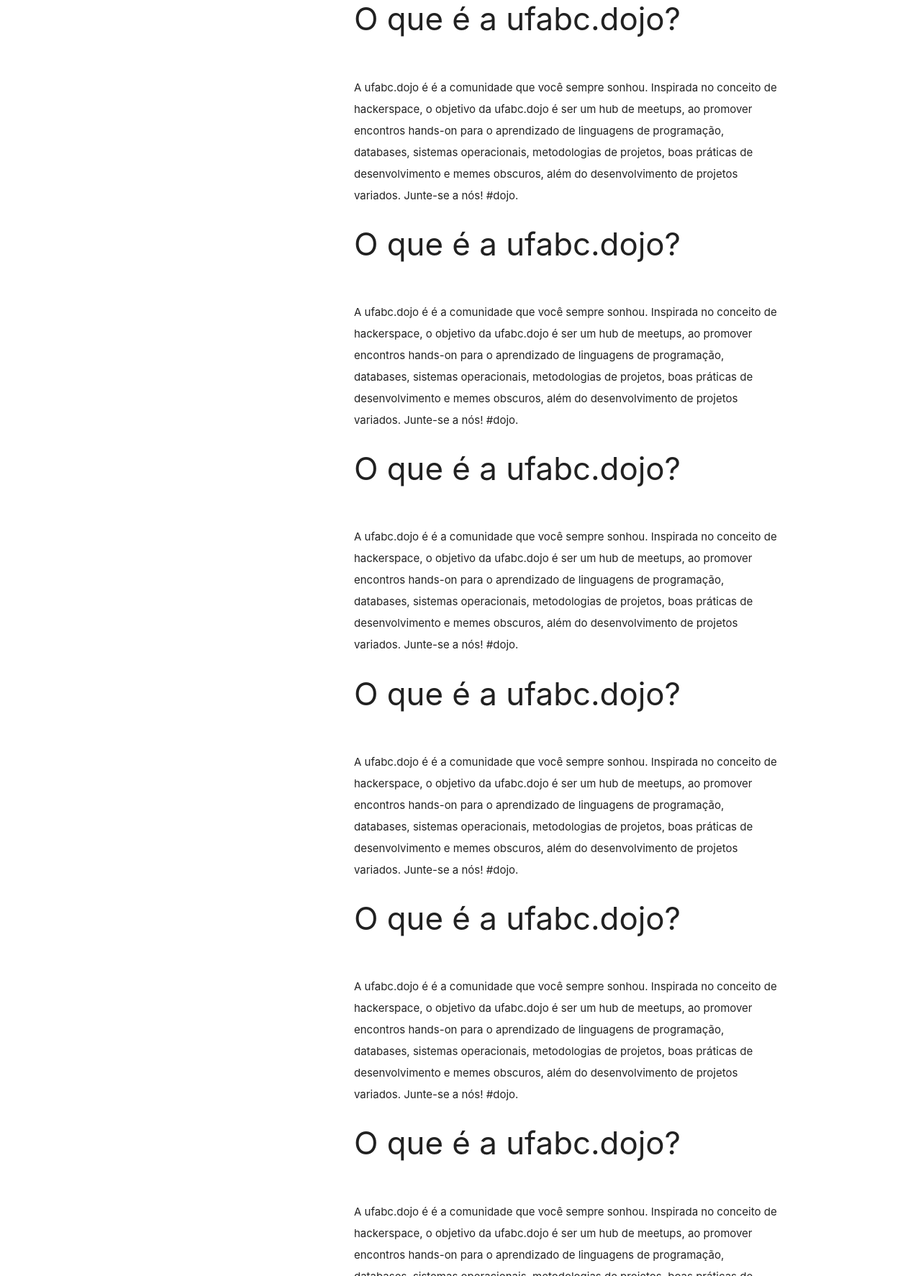
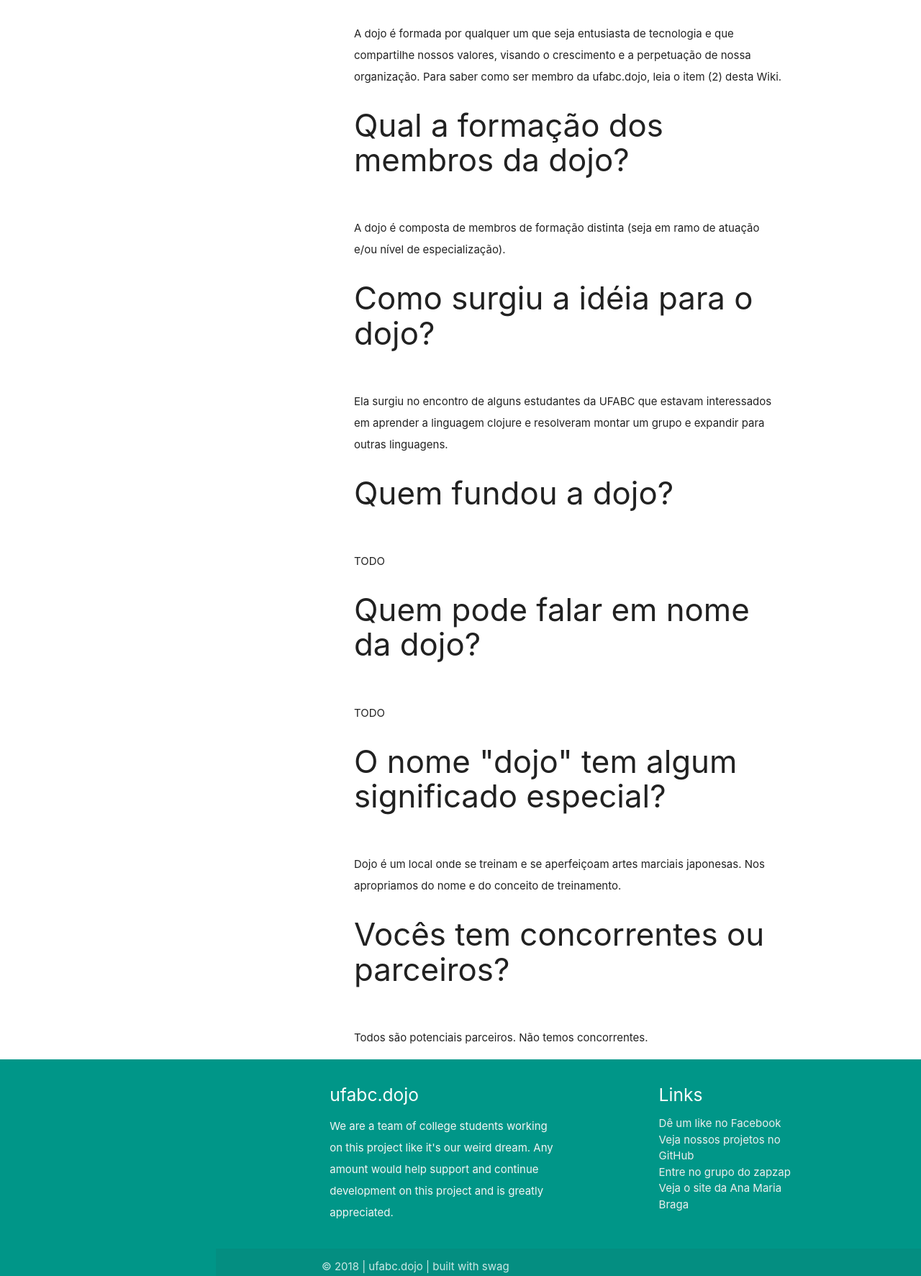
Before and after one commit to ufabc-dojo/ufabc-dojo.github.io, a plain HTML site: page wiki.html in a window 1280 px wide. Shown: the part 1027-2800 px from the top of the page at 72% size. Drawn offline with nearby package versions, Linux system fonts and the light colour scheme.

Commit message:
capitulo 1 da wiki semi-finalizado

```diff
--- a/wiki.html
+++ b/wiki.html
@@ -134,6 +134,7 @@
   </header>
 
   <div id="topicos" class="container fix-padding">
+      <p>Por favor, note que este documento está sob construção, e provavelmente ficará sujeito a alterações durante toda sua existência.</p>
       <div id="topico-1-1">
           <h3>O que é a ufabc.dojo?</h3><br>
           <p>
@@ -149,55 +150,50 @@
       <div id="topico-1-3">
           <h3>Quais ações a dojo realiza?</h3><br>
           <p>
-            A ufabc.dojo é é a comunidade que você sempre sonhou. Inspirada no conceito de hackerspace, o objetivo da ufabc.dojo é ser um hub de meetups, ao promover encontros hands-on para o aprendizado de linguagens de programação, databases, sistemas operacionais, metodologias de projetos, boas práticas de desenvolvimento e memes obscuros, além do desenvolvimento de projetos variados. Junte-se a nós! #dojo.
+          TODO
           </p>
       </div>
-      <div id="topico-1-1">
-          <h3>O que é a ufabc.dojo?</h3><br>
+      <div id="topico-1-4">
+          <h3>Quem forma a dojo?</h3><br>
           <p>
-            A ufabc.dojo é é a comunidade que você sempre sonhou. Inspirada no conceito de hackerspace, o objetivo da ufabc.dojo é ser um hub de meetups, ao promover encontros hands-on para o aprendizado de linguagens de programação, databases, sistemas operacionais, metodologias de projetos, boas práticas de desenvolvimento e memes obscuros, além do desenvolvimento de projetos variados. Junte-se a nós! #dojo.
+          A dojo é formada por qualquer um que seja entusiasta de tecnologia e que compartilhe nossos valores, visando o crescimento e a perpetuação de nossa organização. Para saber como ser membro da ufabc.dojo, leia o item (2) desta Wiki.
           </p>
       </div>
-      <div id="topico-1-1">
-          <h3>O que é a ufabc.dojo?</h3><br>
+      <div id="topico-1-5">
+          <h3>Qual a formação dos membros da dojo?</h3><br>
           <p>
-            A ufabc.dojo é é a comunidade que você sempre sonhou. Inspirada no conceito de hackerspace, o objetivo da ufabc.dojo é ser um hub de meetups, ao promover encontros hands-on para o aprendizado de linguagens de programação, databases, sistemas operacionais, metodologias de projetos, boas práticas de desenvolvimento e memes obscuros, além do desenvolvimento de projetos variados. Junte-se a nós! #dojo.
+          A dojo é composta de membros de formação distinta (seja em ramo de atuação e/ou nível de especialização).
+
           </p>
       </div>
-      <div id="topico-1-1">
-          <h3>O que é a ufabc.dojo?</h3><br>
+      <div id="topico-1-6">
+          <h3>Como surgiu a idéia para o dojo?</h3><br>
           <p>
-            A ufabc.dojo é é a comunidade que você sempre sonhou. Inspirada no conceito de hackerspace, o objetivo da ufabc.dojo é ser um hub de meetups, ao promover encontros hands-on para o aprendizado de linguagens de programação, databases, sistemas operacionais, metodologias de projetos, boas práticas de desenvolvimento e memes obscuros, além do desenvolvimento de projetos variados. Junte-se a nós! #dojo.
+          Ela surgiu no encontro de alguns estudantes da UFABC que  estavam interessados em aprender a linguagem clojure e resolveram montar um grupo e expandir para outras linguagens.
           </p>
       </div>
-      <div id="topico-1-1">
-          <h3>O que é a ufabc.dojo?</h3><br>
+      <div id="topico-1-7">
+          <h3>Quem fundou a dojo?</h3><br>
           <p>
-            A ufabc.dojo é é a comunidade que você sempre sonhou. Inspirada no conceito de hackerspace, o objetivo da ufabc.dojo é ser um hub de meetups, ao promover encontros hands-on para o aprendizado de linguagens de programação, databases, sistemas operacionais, metodologias de projetos, boas práticas de desenvolvimento e memes obscuros, além do desenvolvimento de projetos variados. Junte-se a nós! #dojo.
+          TODO
           </p>
       </div>
-      <div id="topico-1-1">
-          <h3>O que é a ufabc.dojo?</h3><br>
+      <div id="topico-1-8">
+          <h3>Quem pode falar em nome da dojo?</h3><br>
           <p>
-            A ufabc.dojo é é a comunidade que você sempre sonhou. Inspirada no conceito de hackerspace, o objetivo da ufabc.dojo é ser um hub de meetups, ao promover encontros hands-on para o aprendizado de linguagens de programação, databases, sistemas operacionais, metodologias de projetos, boas práticas de desenvolvimento e memes obscuros, além do desenvolvimento de projetos variados. Junte-se a nós! #dojo.
+          TODO
           </p>
       </div>
-      <div id="topico-1-1">
-          <h3>O que é a ufabc.dojo?</h3><br>
+      <div id="topico-1-9">
+          <h3>O nome "dojo" tem algum significado especial?</h3><br>
           <p>
-            A ufabc.dojo é é a comunidade que você sempre sonhou. Inspirada no conceito de hackerspace, o objetivo da ufabc.dojo é ser um hub de meetups, ao promover encontros hands-on para o aprendizado de linguagens de programação, databases, sistemas operacionais, metodologias de projetos, boas práticas de desenvolvimento e memes obscuros, além do desenvolvimento de projetos variados. Junte-se a nós! #dojo.
+          Dojo é um local onde se treinam e se aperfeiçoam artes marciais japonesas. Nos apropriamos do nome e do conceito de treinamento.
           </p>
       </div>
-      <div id="topico-1-1">
-          <h3>O que é a ufabc.dojo?</h3><br>
+      <div id="topico-1-10">
+          <h3>Vocês tem concorrentes ou parceiros?</h3><br>
           <p>
-            A ufabc.dojo é é a comunidade que você sempre sonhou. Inspirada no conceito de hackerspace, o objetivo da ufabc.dojo é ser um hub de meetups, ao promover encontros hands-on para o aprendizado de linguagens de programação, databases, sistemas operacionais, metodologias de projetos, boas práticas de desenvolvimento e memes obscuros, além do desenvolvimento de projetos variados. Junte-se a nós! #dojo.
-          </p>
-      </div>
-      <div id="topico-1-1">
-          <h3>O que é a ufabc.dojo?</h3><br>
-          <p>
-            A ufabc.dojo é é a comunidade que você sempre sonhou. Inspirada no conceito de hackerspace, o objetivo da ufabc.dojo é ser um hub de meetups, ao promover encontros hands-on para o aprendizado de linguagens de programação, databases, sistemas operacionais, metodologias de projetos, boas práticas de desenvolvimento e memes obscuros, além do desenvolvimento de projetos variados. Junte-se a nós! #dojo.
+          Todos são potenciais parceiros. Não temos concorrentes.
           </p>
       </div>
   </div>
```
